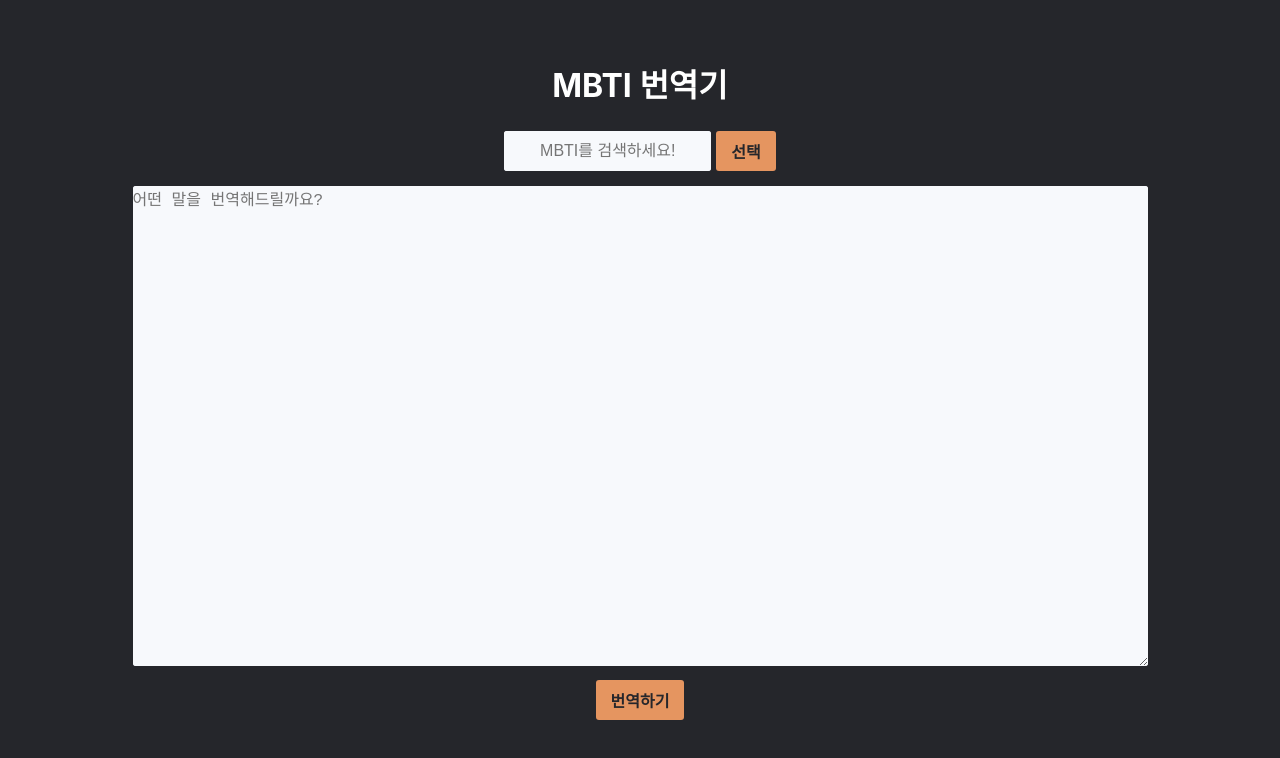
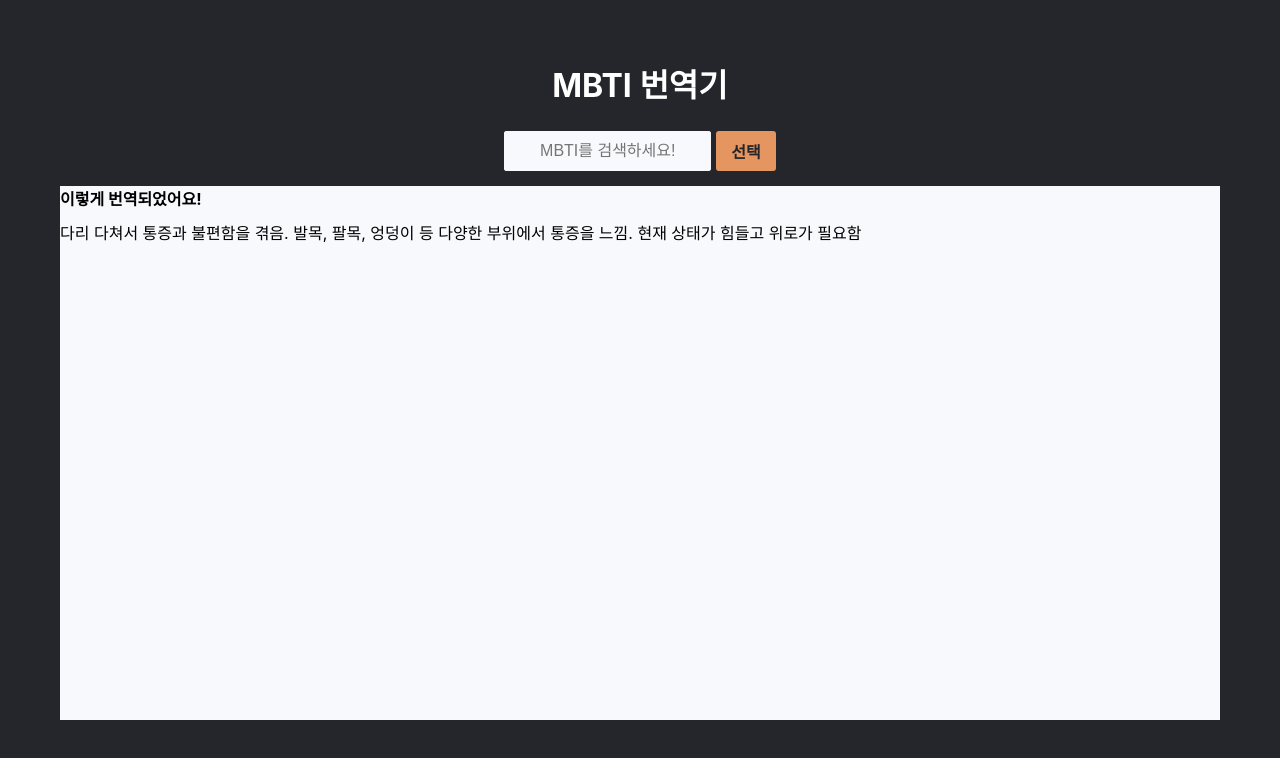
Before and after one commit to solbijae/mbtiTranslator, a React (Vite) app: page / in a window 1280 px wide. Both pictures are taken after a click on the button "번역하기". Shown: the top 758 px of the page. Built offline with nearby package versions, Linux system fonts and the light colour scheme.

Commit message:
Change Result CSS

```diff
--- a/src/App.css
+++ b/src/App.css
@@ -103,9 +103,10 @@
     position: absolute;
     width: 100%;
     height: 100%;
-    background-color: yellow;
+    background-color: var(--color-cream);
 }
 
 .resultWrap .resultGuide {
     margin-bottom: 10px;
+    font-weight: bold;
 }
--- a/src/components/Translate.jsx
+++ b/src/components/Translate.jsx
@@ -4,6 +4,7 @@
 const Translate = ({mbti}) => {
     const textAreaRef = useRef();
     const [loading, setLoading] = useState(false);
+    const [result, setResult] = useState('');
 
     const connectGPT = async (userInput) => {
         const param = {
@@ -14,12 +15,11 @@
             setLoading(true);
             // const message = await CallGPT(param);
             const message = `
-                - 다리 다쳐서 통증과 불편함을 겪음
-                - 발목, 팔목, 엉덩이 등 다양한 부위에서 통증을 느낌
-                - 현재 상태가 힘들고 위로가 필요함
+                다리 다쳐서 통증과 불편함을 겪음. 발목, 팔목, 엉덩이 등 다양한 부위에서 통증을 느낌. 현재 상태가 힘들고 위로가 필요함
             `
             // input : 오늘 출근길에 넘어져서 다리 다쳐서 너무 아프고 발목도 삐고 팔목도 아프고 엉덩이고 아프고 다 쑤시고 너무 힘들어ㅜㅜㅜ 위로해줘ㅜㅜㅜ
             setTimeout(() => {
+                setResult(message)
                 setLoading(false);
             }, 1000);
 
@@ -46,6 +46,12 @@
                     <div className='loadingSpinner'></div>
                 </div>
             )}
+            {result && (
+                <div className='resultWrap'>
+                    <p className='resultGuide'>이렇게 번역되었어요!</p>
+                    {result}
+                </div>
+            )}
             <div>
                 <textarea name='searchContent' id='searchContent' cols={100} rows={50} placeholder='어떤 말을 번역해드릴까요?' ref={textAreaRef}></textarea>
             </div>
```
Also changed, not shown: 1 other file (tests, documents, lock files or other folders).
